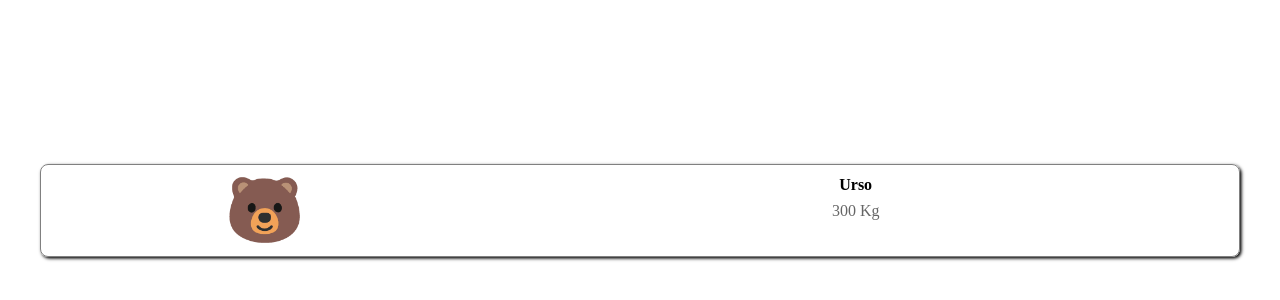
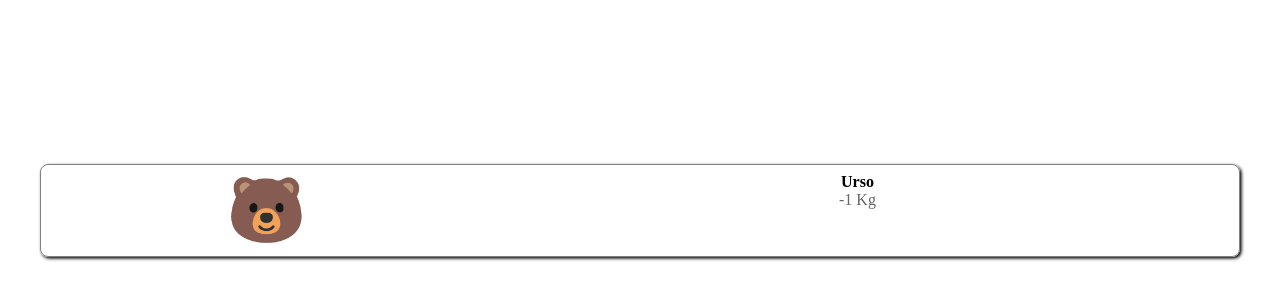
Before and after one commit to ufjf-dcc207/ufjf-dcc207-2024-3-a-atv03-Wilian2012, a React (Vite) app: page / in a window 1280 px wide. Shown: the part 190-490 px from the top of the page. Built offline with nearby package versions, Linux system fonts and the light colour scheme.

Commit message:
desenho com duas alternativas

```diff
--- a/src/Animal.tsx
+++ b/src/Animal.tsx
@@ -12,10 +12,12 @@ export default function Animal({icone,nome,peso, exticao}:
 
 AnimalProps) {
 
-    return <div className="animal">
-        <div className="icone">{icone}</div>
-        <div className="nome">{nome}</div>
-        <div className="peso">{peso} Kg</div>
-        <div className="exticao">{exticao}</div>
-    </div>
-}
+
+
+            return <div className="animal">
+             <div className="icone">{icone}</div>
+            <div className="nome">{nome}</div>
+            <div className="peso">{peso} Kg</div>
+            {exticao && <div className="exticao">Em Extiçao</div>}
+        </div>
+        };
--- a/src/App.tsx
+++ b/src/App.tsx
@@ -4,7 +4,7 @@ import './App.css';
 function App() {
 
   return <div className="app">
-      <Animal icone="🐻" nome="Urso" peso = {300} exticao={true}/>
+      <Animal icone="🐻" nome="Urso" peso = {-1} exticao={false}/>
 
   </div>;
 
```
